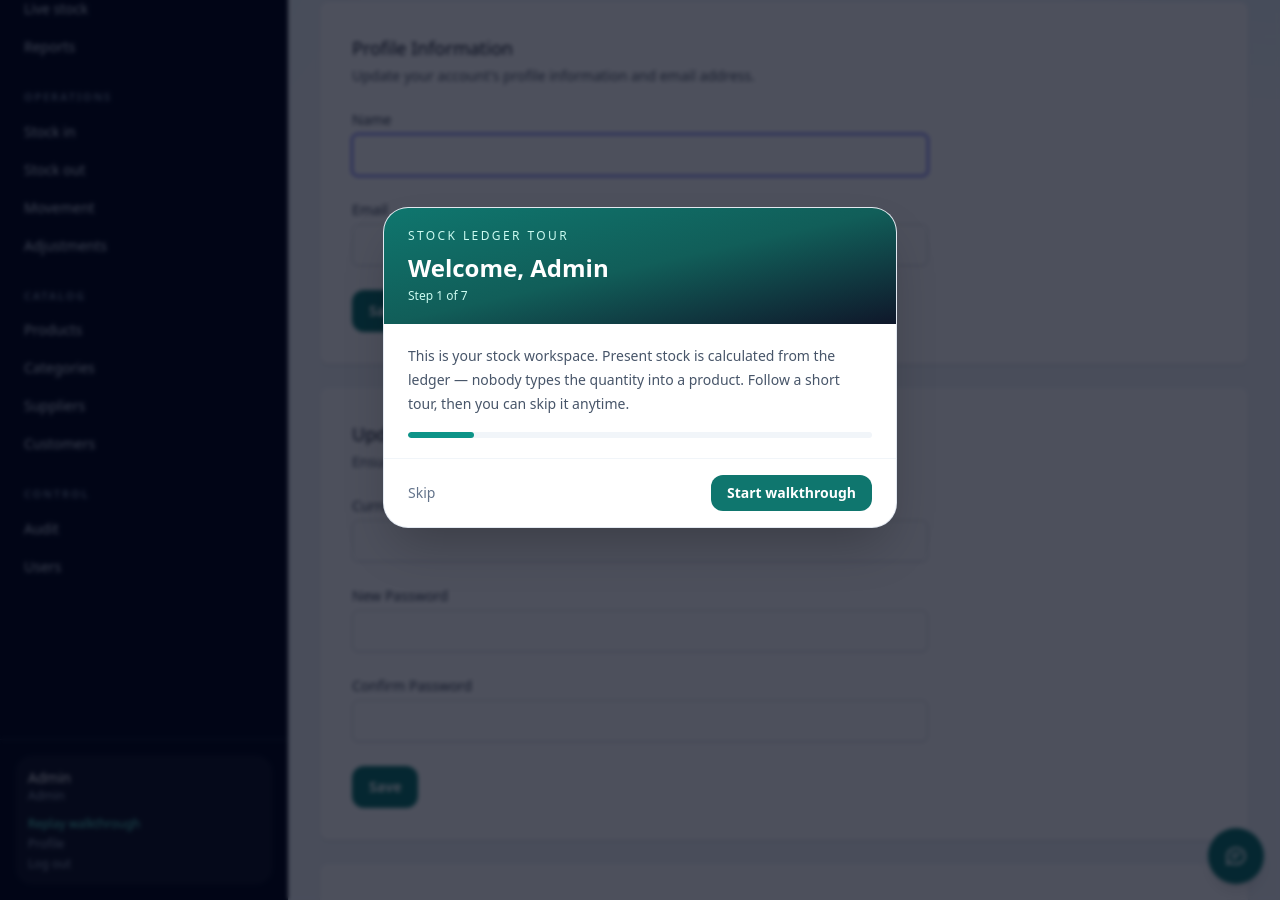
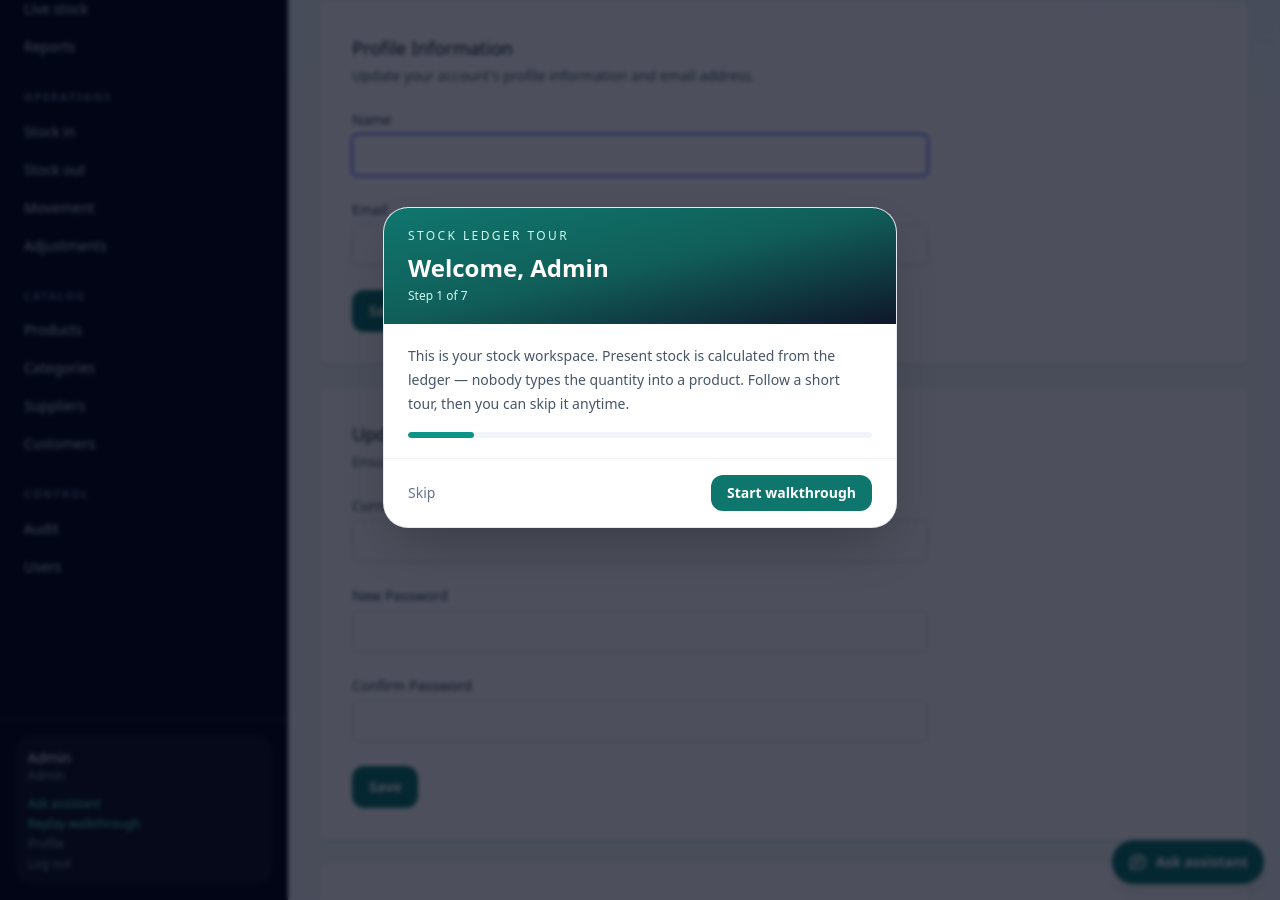
Before and after one commit to programicitsolutions/stockmanage, a Laravel app: page /profile in a window 1280 px wide. Shown: the part 165-1065 px from the top of the page. Run offline with Laravel 12, Linux system fonts and the light colour scheme; the visitor is signed in with stand-in values (Sample User, id 1); data comes from the database, SQL or seed files in the repository; style sheets or scripts are compiled from the project's sources; some libraries are stand-ins or nearby versions; some web fonts are replaced.

Commit message:
Make the stock assistant easier to find
Keep the existing chatbot and add a labeled Ask assistant launcher plus
a sidebar shortcut so it is visible after login.

Co-authored-by: programicitsolutions <programicitsolutions@gmail.com>

```diff
--- a/app/Livewire/HelpChat.php
+++ b/app/Livewire/HelpChat.php
@@ -4,6 +4,7 @@ namespace App\Livewire;
 
 use App\Services\StockAssistant;
 use Illuminate\Contracts\View\View;
+use Livewire\Attributes\On;
 use Livewire\Component;
 
 class HelpChat extends Component
@@ -31,6 +32,16 @@ class HelpChat extends Component
         $this->open = ! $this->open;
     }
 
+    #[On('open-help-chat')]
+    public function openChat(?string $prompt = null): void
+    {
+        $this->open = true;
+        if (is_string($prompt) && trim($prompt) !== '') {
+            $this->message = $prompt;
+            $this->send(app(StockAssistant::class));
+        }
+    }
+
     public function send(StockAssistant $assistant): void
     {
         $text = trim($this->message);
--- a/app/Services/StockAssistant.php
+++ b/app/Services/StockAssistant.php
@@ -3,7 +3,6 @@
 namespace App\Services;
 
 use App\Models\Product;
-use App\Models\StockAdjustment;
 use App\Models\User;
 use App\Support\DecimalDisplay;
 use App\Support\StockStatus;
--- a/resources/views/livewire/help-chat.blade.php
+++ b/resources/views/livewire/help-chat.blade.php
@@ -1,6 +1,6 @@
-<div class="fixed bottom-4 right-4 z-[60] print:hidden">
+<div class="fixed bottom-4 right-4 z-[60] print:hidden flex flex-col items-end gap-3">
     @if ($open)
-        <div class="mb-3 flex h-[28rem] w-[22rem] max-w-[calc(100vw-2rem)] flex-col overflow-hidden rounded-3xl border border-slate-200 bg-white shadow-2xl">
+        <div class="flex h-[28rem] w-[22rem] max-w-[calc(100vw-2rem)] flex-col overflow-hidden rounded-3xl border border-slate-200 bg-white shadow-2xl">
             <div class="flex items-center justify-between bg-slate-950 px-4 py-3 text-white">
                 <div>
                     <p class="text-sm font-semibold">Stock assistant</p>
@@ -18,13 +18,19 @@
                     </div>
                 @endforeach
             </div>
-            <form wire:submit="send" class="flex gap-2 border-t border-slate-200 p-3">
+            <div class="flex flex-wrap gap-1 border-t border-slate-100 px-3 pt-2">
+                <button type="button" wire:click="openChat('how do I stock in?')" class="rounded-full bg-slate-100 px-2 py-1 text-[11px] text-slate-700">Stock in</button>
+                <button type="button" wire:click="openChat('how do I stock out?')" class="rounded-full bg-slate-100 px-2 py-1 text-[11px] text-slate-700">Stock out</button>
+                <button type="button" wire:click="openChat('low stock')" class="rounded-full bg-slate-100 px-2 py-1 text-[11px] text-slate-700">Low stock</button>
+            </div>
+            <form wire:submit="send" class="flex gap-2 p-3">
                 <input wire:model="message" class="w-full rounded-xl border-slate-300 text-sm" placeholder="Ask or paste a SKU" />
                 <button class="rounded-xl bg-teal-700 px-3 text-sm font-semibold text-white">Send</button>
             </form>
         </div>
     @endif
-    <button type="button" wire:click="toggle" class="flex h-14 w-14 items-center justify-center rounded-full bg-teal-700 text-white shadow-lg hover:bg-teal-800" aria-label="Open stock assistant">
-        <svg class="h-6 w-6" fill="none" stroke="currentColor" viewBox="0 0 24 24"><path stroke-linecap="round" stroke-linejoin="round" stroke-width="2" d="M8 10h8M8 14h5M21 12c0 4.418-4.03 8-9 8a9.86 9.86 0 01-4.255-.942L3 20l1.06-3.185C3.388 15.71 3 13.912 3 12c0-4.418 4.03-8 9-8s9 3.582 9 8z"/></svg>
+    <button type="button" wire:click="toggle" class="inline-flex items-center gap-2 rounded-full bg-teal-700 px-4 py-3 text-sm font-semibold text-white shadow-lg hover:bg-teal-800">
+        <svg class="h-5 w-5" fill="none" stroke="currentColor" viewBox="0 0 24 24"><path stroke-linecap="round" stroke-linejoin="round" stroke-width="2" d="M8 10h8M8 14h5M21 12c0 4.418-4.03 8-9 8a9.86 9.86 0 01-4.255-.942L3 20l1.06-3.185C3.388 15.71 3 13.912 3 12c0-4.418 4.03-8 9-8s9 3.582 9 8z"/></svg>
+        Ask assistant
     </button>
 </div>
--- a/resources/views/livewire/layout/navigation.blade.php
+++ b/resources/views/livewire/layout/navigation.blade.php
@@ -15,6 +15,11 @@ new class extends Component
     public function replayTour(): void
     {
         $this->dispatch('replay-onboarding');
+    }
+
+    public function openAssistant(): void
+    {
+        $this->dispatch('open-help-chat');
     }
 }; ?>
 
@@ -96,6 +101,7 @@ new class extends Component
             <p class="truncate text-sm font-medium text-white">{{ $user->name }}</p>
             <p class="truncate text-xs text-slate-400">{{ $user->role?->name }}</p>
             <div class="mt-3 flex flex-col gap-1">
+                <button type="button" wire:click="openAssistant" class="text-left text-xs font-medium text-teal-300 hover:text-white">Ask assistant</button>
                 <button type="button" wire:click="replayTour" class="text-left text-xs font-medium text-teal-300 hover:text-white">Replay walkthrough</button>
                 <a href="{{ route('profile') }}" wire:navigate class="text-xs text-slate-400 hover:text-white">Profile</a>
                 <button type="button" wire:click="logout" class="text-left text-xs text-slate-400 hover:text-white">Log out</button>
```
